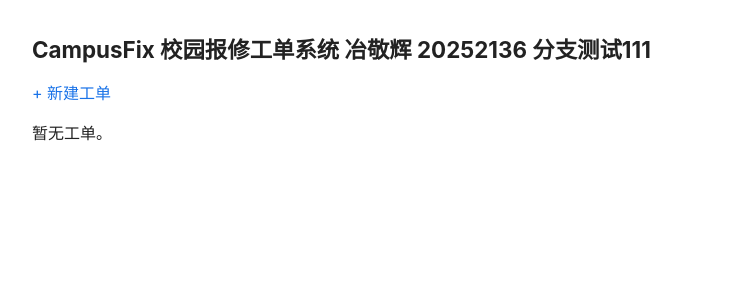
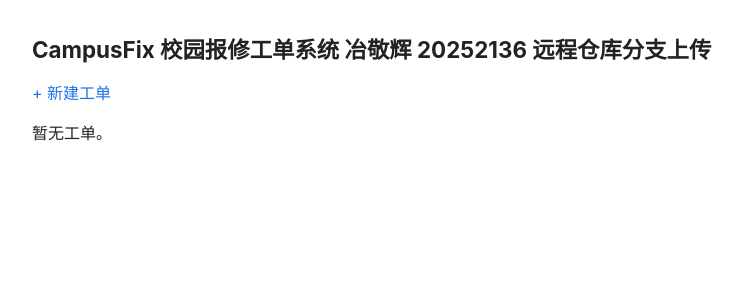
Before and after one commit to kukesteve/campus-fix, a Flask app: page / in a window 1280 px wide. Shown: the top 300 px of the page, without its empty margins (228-971 px from the left). Run offline with Flask 3, Linux system fonts and the light colour scheme; data that the repository does not hold is empty.

Commit message:
远程仓库分支上传

```diff
--- a/templates/index.html
+++ b/templates/index.html
@@ -15,7 +15,7 @@
 </head>
 <body>
   <h1>CampusFix 校园报修工单系统
-    冶敬辉 20252136 分支测试111
+    冶敬辉 20252136   远程仓库分支上传
   </h1>
   <p><a href="{{ url_for('create_ticket') }}">+ 新建工单</a></p>
   {% if tickets %}
```
